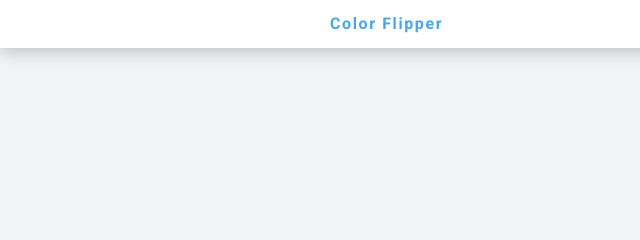
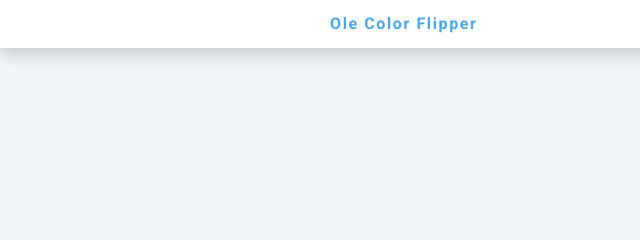
Before and after one commit to ardhiS/color-flipper-johns-milga, a plain HTML site: page hex.html in a window 1280 px wide. Shown: the top 240 px of the page, 0-640 px from the left. Drawn offline with nearby package versions, Linux system fonts and the light colour scheme.

Commit message:
ubah header

```diff
--- a/hex.html
+++ b/hex.html
@@ -12,7 +12,7 @@
   <body>
     <nav>
       <div class="nav-center">
-        <h4>color flipper</h4>
+        <h4>Ole color flipper</h4>
         <ul class="nav-links">
           <li><a href="index.html">simple</a></li>
           <li><a href="hex.html">hex</a></li>
```
